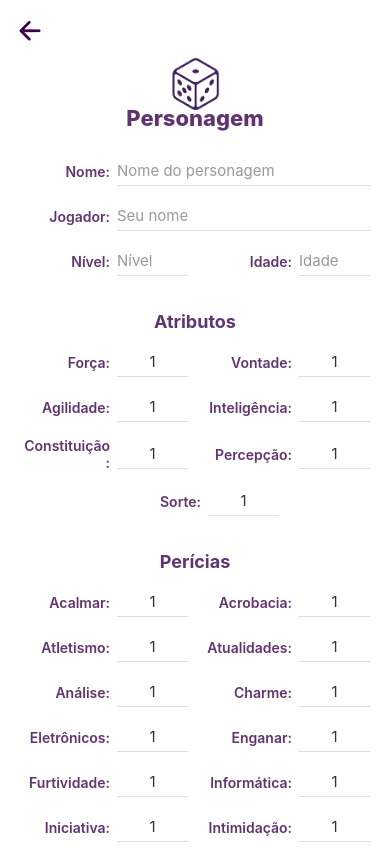
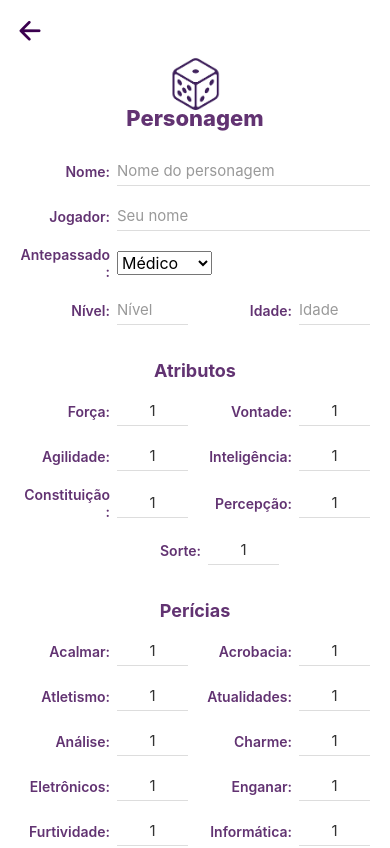
Before and after one commit to LarissaVassao/RPG-ETEC-Mobile, a React Native app: screen /Personagem in a window 390 px wide. Shown: the top 848 px of the page. Built offline with nearby package versions, Linux system fonts and the light colour scheme.

Commit message:
Antepassado em Personagem -M/L

```diff
--- a/src/telas/CadastrarPersonagem/index.js
+++ b/src/telas/CadastrarPersonagem/index.js
@@ -11,9 +11,9 @@ export default function CadastrarPersonagem({ navigation }) {
 
 
     const antepassados = [
-        {ant: "Herdeiro", valor: 1},
-        {ant: "Órfão", valor: 2},
-        {ant: "Aposentado", valor: 3},
+        {ant: "Médico", valor: 1},
+        {ant: "Professor", valor: 2},
+        {ant: "Artista", valor: 3},
     ];
 
     let antepassadosItems = antepassados.map((v,k) => {
--- a/src/telas/CriarCampanha/index.js
+++ b/src/telas/CriarCampanha/index.js
@@ -46,7 +46,7 @@ export default function App({ navigation }) {
         </View>
 
         <TouchableOpacity style={styles.button}
-          onPress={() => navigation.navigate("TelaPrincipal")}
+          onPress={() => navigation.navigate("TelaCampanha")}
         >
           <Text style={styles.buttonText}>CRIAR CAMPANHA</Text>
         </TouchableOpacity>
--- a/src/telas/Personagem/index.js
+++ b/src/telas/Personagem/index.js
@@ -1,12 +1,14 @@
 import React, { useState } from 'react';
-import { StyleSheet, Text, View, TouchableOpacity, TextInput, ScrollView, Image } from 'react-native';
+import { StyleSheet, Text, View, TouchableOpacity, TextInput, ScrollView, Image, Picker } from 'react-native';
 import { Ionicons } from '@expo/vector-icons';
+import CadastrarPersonagem from '../CadastrarPersonagem';
 
 export default function Personagem({ navigation }) {
     const [nomePersonagem, setNomePersonagem] = useState('');
     const [jogador, setJogador] = useState('');
     const [nivel, setNivel] = useState('');
     const [idade, setIdade] = useState('');
+    const [antepassado, setAntepassado] = useState('');
 
     const [forca, setForca] = useState('1');
     const [agilidade, setAgilidade] = useState('1');
@@ -33,6 +35,16 @@ export default function Personagem({ navigation }) {
     const [persuasao, setPersuasao] = useState('1');
     const [primeirosSocorros, setPrimeirosSocorros] = useState('1');
     const [procurar, setProcurar] = useState('1');
+
+    const antepassados = [
+        {ant: "Médico", valor: 1},
+        {ant: "Professor", valor: 2},
+        {ant: "Artista", valor: 3},
+    ];
+
+let antepassadosItems = antepassados.map((v,k) => {
+        return <Picker.Item key={k} value={k} label={v.ant} />
+    })
 
     return (
         <View style={styles.mainContainer}>
@@ -84,7 +96,19 @@ export default function Personagem({ navigation }) {
                             />
                         </View>
                     </View>
-
+<View style={styles.formRow}>
+                        <Text style={styles.label}>Antepassado:</Text>
+                        <View style={styles.pickerContainer}>
+                            <Picker
+                                style={styles.picker}
+                                selectedValue={antepassado}
+                                onValueChange={(itemValue) => setAntepassado(itemValue)}
+                                dropdownIconColor="#623372"
+                            >
+                                {antepassadosItems}
+                            </Picker>
+                        </View>
+                    </View>
                     <View style={styles.combinedRow}>
                         <View style={styles.combinedField}>
                             <Text style={styles.label}>Nível:</Text>
@@ -114,6 +138,7 @@ export default function Personagem({ navigation }) {
                             </View>
                         </View>
                     </View>
+
                     <View>
                         <Text style={styles.sectionTitle}>Atributos</Text>
 
```
